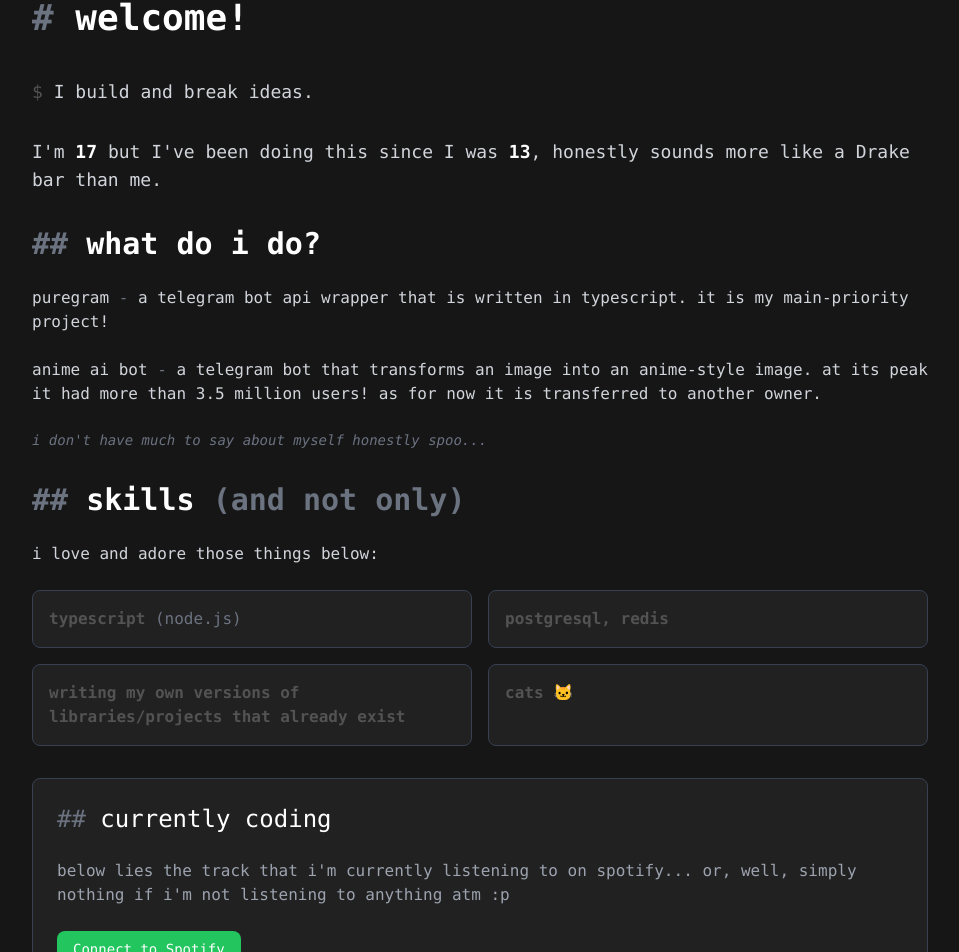
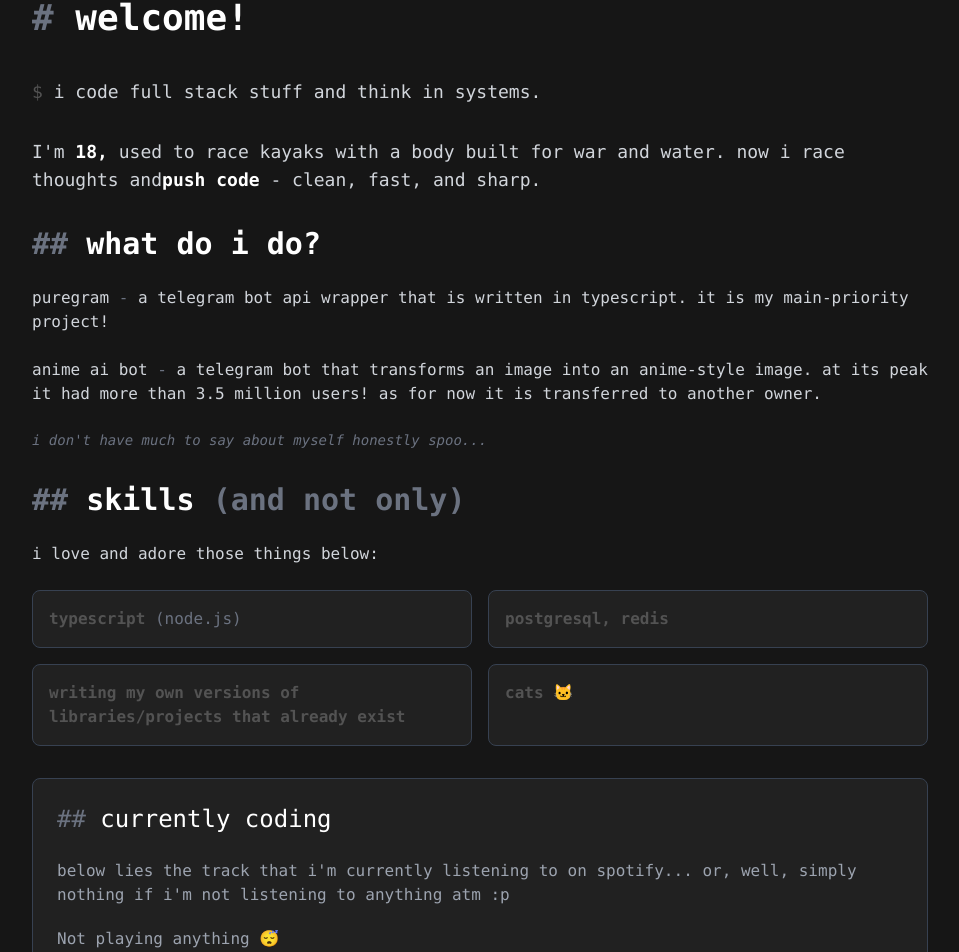
Before and after one commit to payton-ggg/quartzee.dev, a React (Vite) app in the folder main.dev/: page / in a window 1280 px wide. Shown: the part 66-1018 px from the top of the page, without its empty margins (160-1119 px from the left). Built offline with nearby package versions, Linux system fonts and the light colour scheme; no server answers; a web font is replaced by a local one.

Commit message:
refactor(spotify): simplify currently playing component and update types
- Remove OAuth flow in favor of direct access token usage
- Rename TrackData to Track and simplify its properties
- Add loading state and improve error handling
- Update About component text content

```diff
--- a/main.dev/src/components/About.tsx
+++ b/main.dev/src/components/About.tsx
@@ -13,15 +13,15 @@ const About: React.FC = () => {
 
       <div className="space-y-8 font-mono text-gray-300 leading-none text-base">
         <p className="text-lg">
-          <span className="text-terminal-green">$</span> I build and break
-          ideas.
+          <span className="text-terminal-green">$</span> i code full stack stuff
+          and think in systems.
         </p>
 
         <p className="text-lg">
-          I'm <span className="text-white font-semibold">17</span> but I've been
-          doing this since I was{" "}
-          <span className="text-white font-semibold">13</span>, honestly sounds
-          more like a Drake bar than me.
+          I'm <span className="text-white font-semibold">18,</span> used to race
+          kayaks with a body built for war and water. now i race thoughts and
+          <span className="text-white font-semibold">push code</span> - clean,
+          fast, and sharp.
         </p>
 
         <div className="mt-10">
--- a/main.dev/src/components/CurrentlyPlaying.tsx
+++ b/main.dev/src/components/CurrentlyPlaying.tsx
@@ -1,70 +1,58 @@
 import { useEffect, useState } from "react";
-import { TrackData } from "../types";
+import { Track } from "../types";
 
-const SPOTIFY_CLIENT_ID = import.meta.env.VITE_PUBLIC_CLIENT_ID;
-const REDIRECT_URI = window.location.origin;
-const SCOPES = "user-read-currently-playing";
+const SPOTIFY_ACCESS_TOKEN = import.meta.env.VITE_SPOTIFY_ACCESS_TOKEN;
 
-const CurrentlyPlaying = () => {
-  const [accessToken, setAccessToken] = useState<string | null>(null);
-  const [track, setTrack] = useState<TrackData | null>(null);
+export default function CurrentlyPlaying() {
+  const [track, setTrack] = useState<Track | null>(null);
+  const [loading, setLoading] = useState(true);
 
-  // Step 1: Extract token from URL after auth redirect
-  useEffect(() => {
-    const hash = window.location.hash;
-    if (hash) {
-      const params = new URLSearchParams(hash.substring(1));
-      const token = params.get("access_token");
-      if (token) {
-        setAccessToken(token);
-        window.history.replaceState({}, document.title, "/"); // Clean URL
-      }
-    }
-  }, []);
-
-  // Step 2: Fetch current track
-  useEffect(() => {
-    if (!accessToken) return;
-
-    const fetchTrack = async () => {
+  const fetchCurrentlyPlaying = async () => {
+    try {
       const res = await fetch(
         "https://api.spotify.com/v1/me/player/currently-playing",
         {
           headers: {
-            Authorization: `Bearer ${accessToken}`,
+            Authorization: `Bearer ${SPOTIFY_ACCESS_TOKEN}`,
           },
         }
       );
 
-      if (res.status === 204 || res.status >= 400) {
+      if (res.status === 204 || res.status === 202 || res.status === 400) {
         setTrack(null);
         return;
       }
 
       const data = await res.json();
-      const trackInfo: TrackData = {
+
+      if (!data?.item) {
+        setTrack(null);
+        return;
+      }
+
+      setTrack({
         name: data.item.name,
-        artists: data.item.artists
+        artist: data.item.artists
           .map((a: { name: string }) => a.name)
           .join(", "),
-        albumImage: data.item.album.images[0]?.url ?? "",
+
+        image: data.item.album.images[0].url,
         progress: data.progress_ms,
         duration: data.item.duration_ms,
-      };
-      setTrack(trackInfo);
+      });
+    } catch (err) {
+      console.error("Error fetching track", err);
+      setTrack(null);
+    } finally {
+      setLoading(false);
+    }
   };
 
-    fetchTrack();
-    const interval = setInterval(fetchTrack, 10000); // refresh every 10s
+  useEffect(() => {
+    fetchCurrentlyPlaying();
+    const interval = setInterval(fetchCurrentlyPlaying, 10000); // обновление каждые 10 сек
     return () => clearInterval(interval);
-  }, [accessToken]);
-
-  const handleLogin = () => {
-    const authURL = `https://accounts.spotify.com/authorize?client_id=${SPOTIFY_CLIENT_ID}&response_type=token&redirect_uri=${encodeURIComponent(
-      REDIRECT_URI
-    )}&scope=${encodeURIComponent(SCOPES)}`;
-    window.location.href = authURL;
-  };
+  }, []);
 
   const formatTime = (ms: number) => {
     const minutes = Math.floor(ms / 60000);
@@ -85,11 +73,12 @@ const CurrentlyPlaying = () => {
         well, simply nothing if i'm not listening to anything atm :p
       </p>
 
-      {accessToken ? (
-        track ? (
+      {loading ? (
+        <div className="text-gray-500">Loading...</div>
+      ) : track ? (
         <div className="flex items-center space-x-6 bg-[#161616] border border-gray-600 rounded-lg p-4">
           <img
-              src={track.albumImage}
+            src={track.image}
             alt="Album Cover"
             className="w-16 h-16 rounded-lg object-cover"
           />
@@ -97,22 +86,14 @@ const CurrentlyPlaying = () => {
             <div className="text-white font-semibold text-base">
               {track.name}
             </div>
-              <div className="text-gray-400 text-sm">by {track.artists}</div>
+            <div className="text-gray-400 text-sm">by {track.artist}</div>
           </div>
           <div className="text-gray-400 text-sm">
             {formatTime(track.progress)} / {formatTime(track.duration)}
           </div>
         </div>
       ) : (
-          <p className="text-gray-400 text-sm">Not playing anything.</p>
-        )
-      ) : (
-        <button
-          onClick={handleLogin}
-          className="px-4 py-2 bg-green-500 text-white rounded-lg text-sm hover:bg-green-600 transition"
-        >
-          Connect to Spotify
-        </button>
+        <div className="text-gray-400">Not playing anything 😴</div>
       )}
 
       <p className="text-xs text-gray-500 mt-3">
@@ -120,6 +101,4 @@ const CurrentlyPlaying = () => {
       </p>
     </div>
   );
-};
-
-export default CurrentlyPlaying;
+}
--- a/main.dev/src/types/index.ts
+++ b/main.dev/src/types/index.ts
@@ -1,7 +1,7 @@
-export type TrackData = {
+export type Track = {
   name: string;
-  artists: string;
-  albumImage: string;
+  artist: string;
+  image: string;
   progress: number;
   duration: number;
 };
```
Lines whose indentation alone changed are shown as unchanged.
